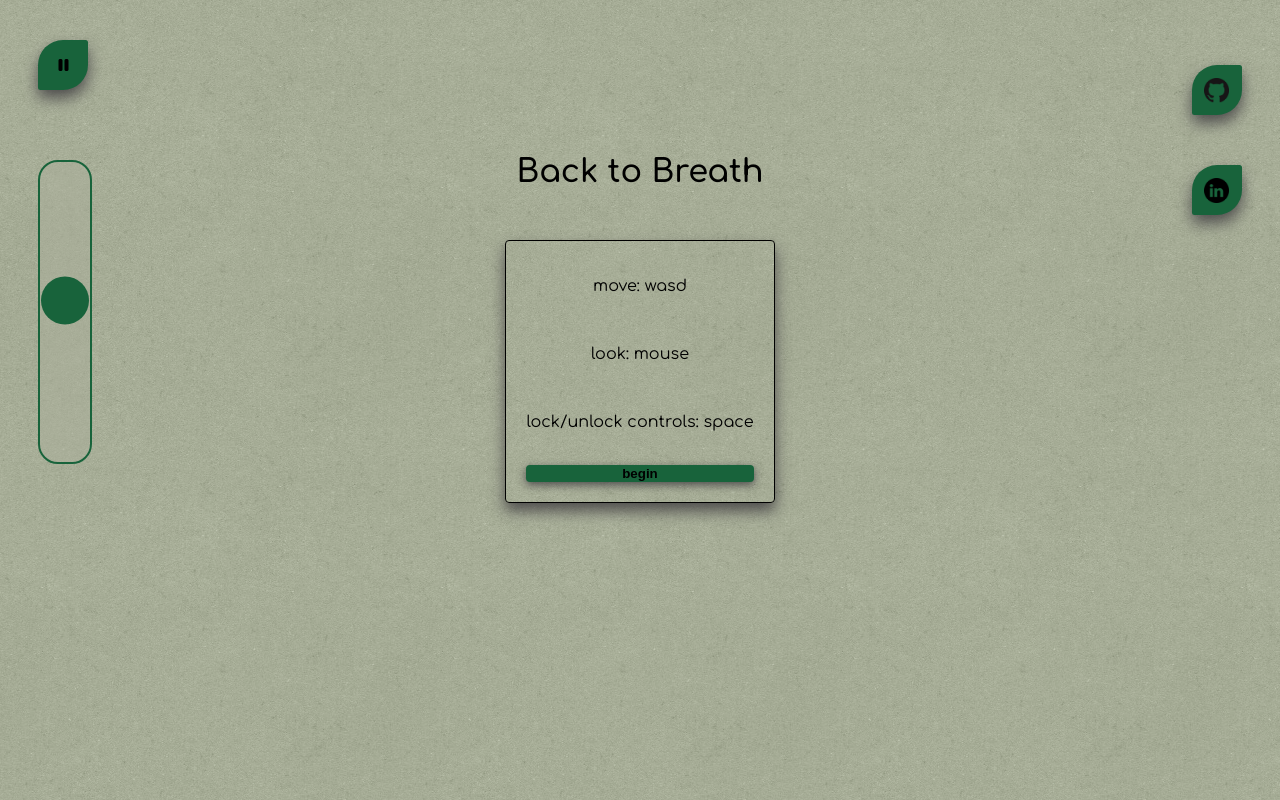
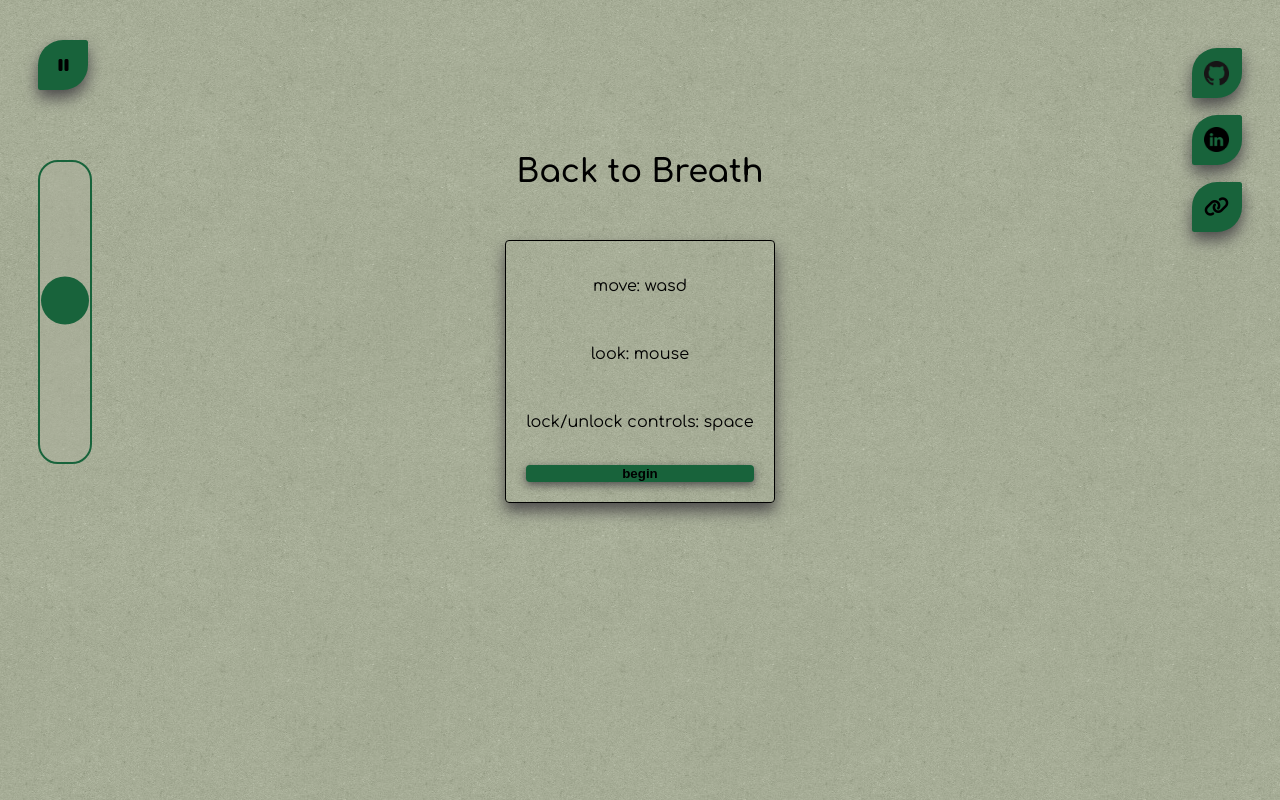
Before and after one commit to ashes4trees/back_to_breath, a website built with webpack: page index.html in a window 1280 px wide. Both pictures are taken after a click on the input "submit". Built offline with nearby package versions, Linux system fonts and the light colour scheme.

Commit message:
add portfolio link

```diff
--- a/index.html
+++ b/index.html
@@ -118,6 +118,9 @@
                 alt="connect on linkedin">
             <img src='src/assets/linkedin_black_logo_icon_147114.png' id="linkedin-logo">
             </a>
+            <a href="https://stephaniesoni.com" target="_blank" id="portfolio" alt="check out my portfolio">
+                <i class="fas fa-link" id="portfolio-icon"></i>
+            </a>
         </div>
 
 </body>
--- a/src/index.scss
+++ b/src/index.scss
@@ -121,7 +121,8 @@ h1 {
   text-align: left;
 }
 
-#play-pause, #git, #linkedin, #info-btn {
+#play-pause, #git, #linkedin, #info-btn, #portfolio {
+  text-decoration: none;
   display: none;
   justify-content: center;
   align-items: center;
@@ -133,13 +134,19 @@ h1 {
   cursor: pointer;
 }
 
-#git, #linkedin {
+#git, #linkedin, #portfolio {
   display: flex;
 }
 
 #git-logo, #linkedin-logo {
   width: 25px;
   height: auto;
+}
+
+#portfolio-icon {
+  color: black;
+  font-size: 20px;
+  text-align: center;
 }
 
 #info-btn {
@@ -161,12 +168,12 @@ h1 {
 
 #play-pause:hover, #submit:hover, #info-btn:hover,
 #linkedin:hover, #git:hover,
-#begin:hover, #close:hover {
+#begin:hover, #close:hover, #portfolio:hover {
   filter: brightness(85%);
 }
 
 #play-pause:active, #submit:active,
 #linkedin:active, #git:active,
-#info-btn:active, #begin:active, #close:active {
+#info-btn:active, #begin:active, #close:active, #portfolio:active {
   transform: scale(0.9);
 }
```
Also changed, not shown: dist/main.css.
